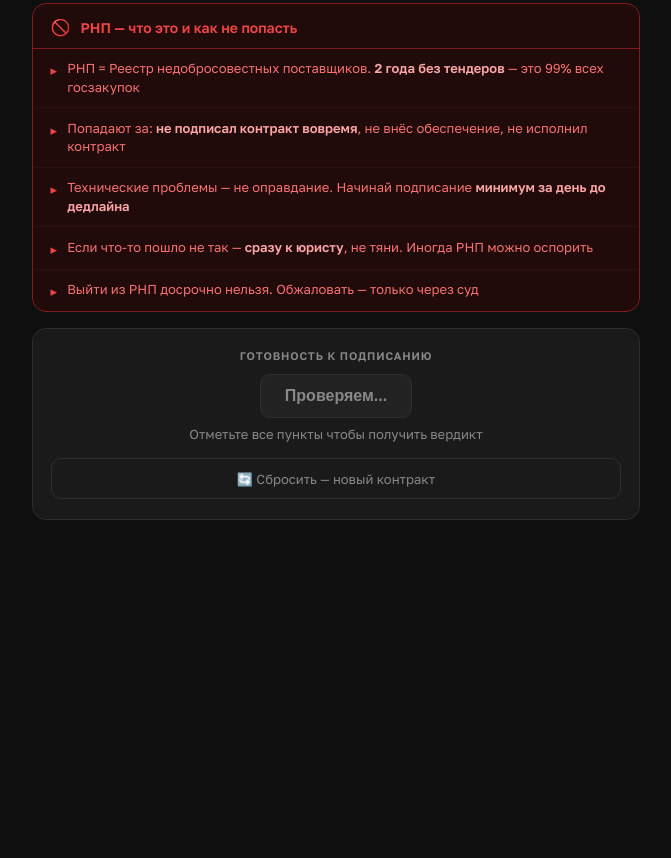
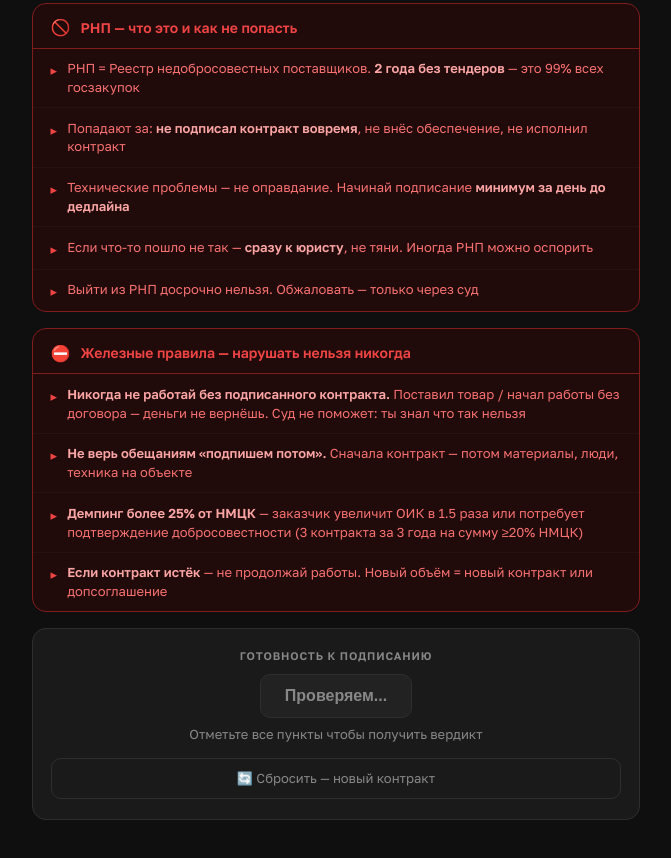
Before and after one commit to seba0785-code/plan, a plain HTML site: page proverka_kontrakta.html in a window 1280 px wide. Shown: the part 2201-3059 px from the top of the page, without its empty margins (304-975 px from the left). Before the commit the page ends 2769 px from the top, so only its background shows below. Drawn offline with Linux system fonts and the light colour scheme; a web font is replaced by a local one.

Commit message:
Add files via upload

```diff
--- a/proverka_kontrakta.html
+++ b/proverka_kontrakta.html
@@ -548,6 +548,29 @@
     </div>
   </div>
 
+  <div class="rnp-card" style="border-color:#7f1d1d;">
+    <div class="rnp-header">
+      <span style="font-size:1rem">⛔</span>
+      <span class="rnp-title">Железные правила — нарушать нельзя никогда</span>
+    </div>
+    <div class="rnp-item">
+      <span class="rnp-dot">▸</span>
+      <span><b>Никогда не работай без подписанного контракта.</b> Поставил товар / начал работы без договора — деньги не вернёшь. Суд не поможет: ты знал что так нельзя</span>
+    </div>
+    <div class="rnp-item">
+      <span class="rnp-dot">▸</span>
+      <span><b>Не верь обещаниям «подпишем потом».</b> Сначала контракт — потом материалы, люди, техника на объекте</span>
+    </div>
+    <div class="rnp-item">
+      <span class="rnp-dot">▸</span>
+      <span><b>Демпинг более 25% от НМЦК</b> — заказчик увеличит ОИК в 1.5 раза или потребует подтверждение добросовестности (3 контракта за 3 года на сумму ≥20% НМЦК)</span>
+    </div>
+    <div class="rnp-item">
+      <span class="rnp-dot">▸</span>
+      <span><b>Если контракт истёк</b> — не продолжай работы. Новый объём = новый контракт или допсоглашение</span>
+    </div>
+  </div>
+
   <div class="verdict-card">
     <div class="verdict-label">Готовность к подписанию</div>
     <div class="verdict-result pending" id="verdict">Проверяем...</div>
```
